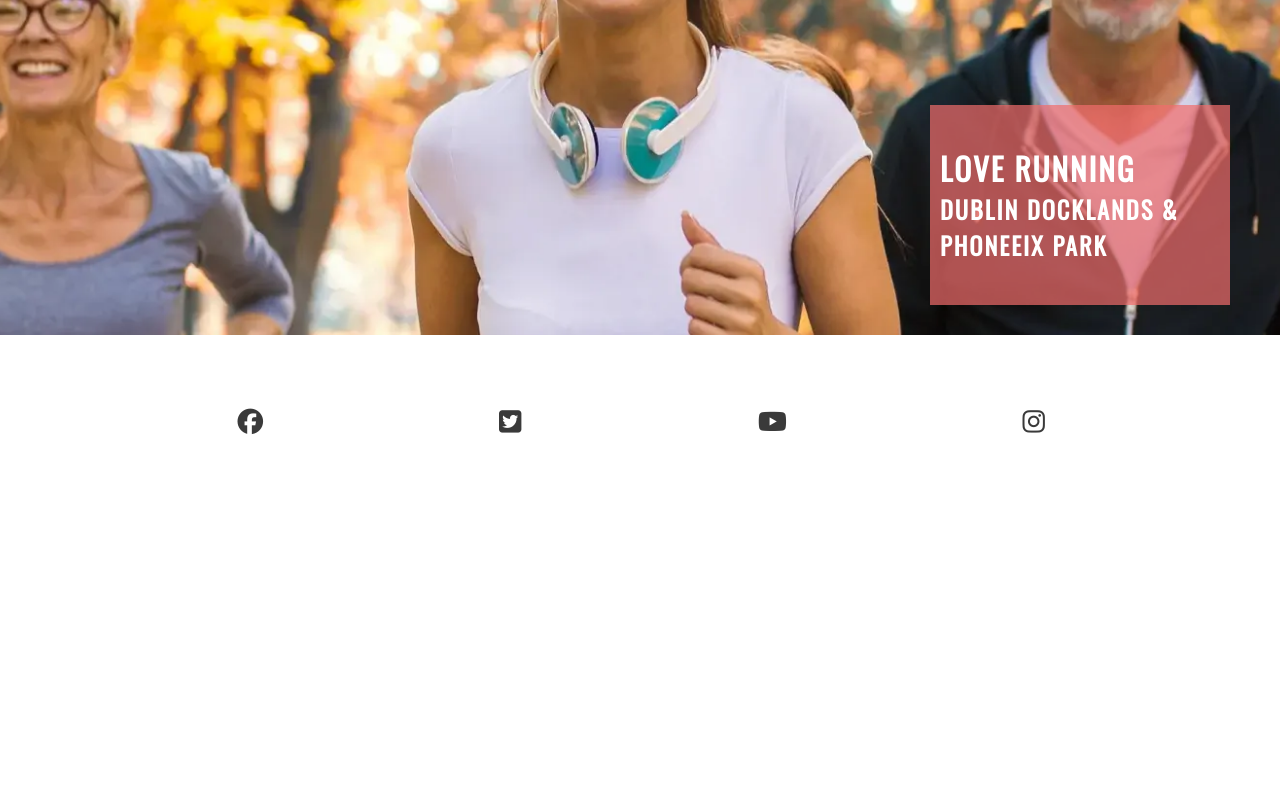
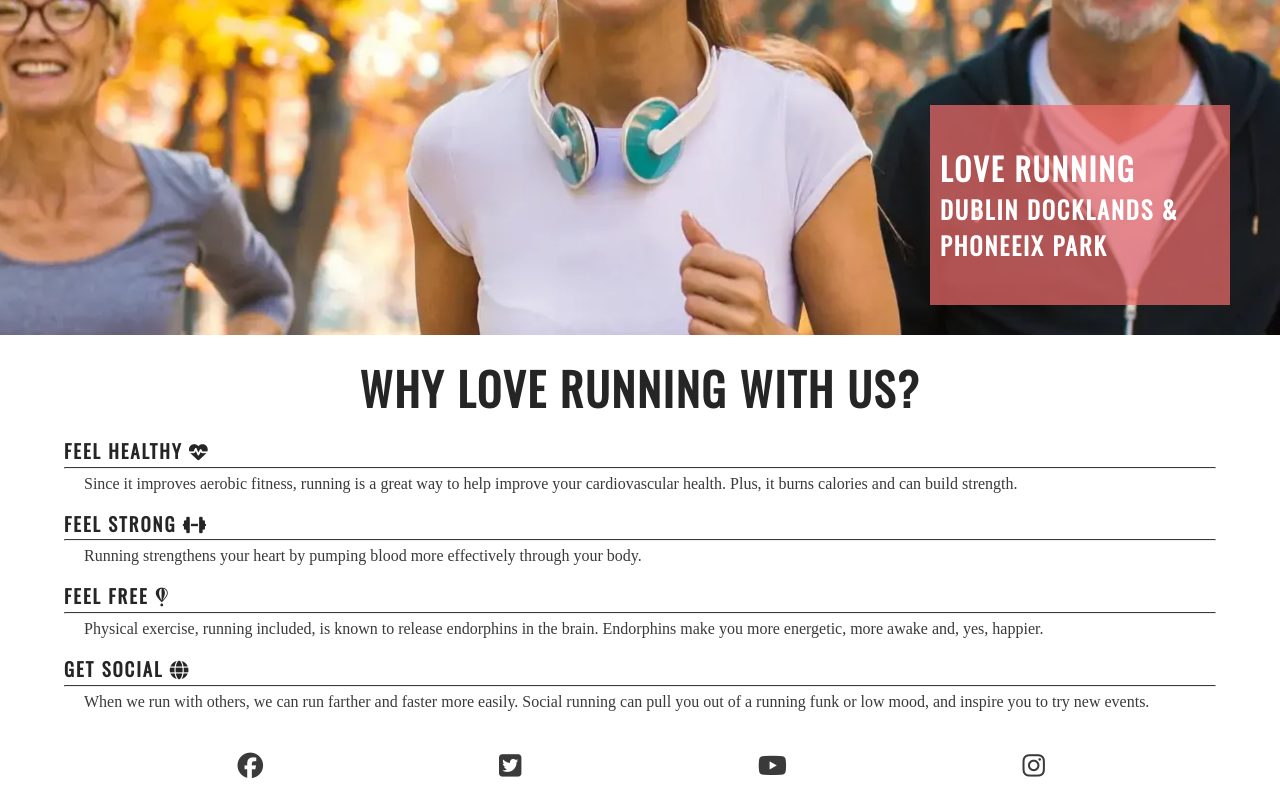
Before and after one commit to JoWolfarth/love-running, a plain HTML site: page index.html in a window 1280 px wide. Shown: the part 344-1144 px from the top of the page. Before the commit the page ends 800 px from the top, so only its background shows below. Drawn offline with nearby package versions, Linux system fonts and the light colour scheme.

Commit message:
added reasons section

```diff
--- a/assets/css/style.css
+++ b/assets/css/style.css
@@ -114,6 +114,33 @@ main {
     color: #ffffff;
 }
 
+/*benefits section*/
+
+#reasons {
+    width: 90%;
+    margin: 20px auto;
+}
+
+#reasons h2 {
+    margin-bottom: 20px;
+    text-align: center;
+    font-size: 280%;
+}
+
+#benefits-physical>div, #benefits-mental>div {
+    line-height: 20px;
+    margin-bottom: 20px;
+}
+
+#benefits p {
+    padding: 0 20px;
+}
+
+hr {
+    border-top: 1px solid #3a3a3a;
+    margin: 5px 0;
+}
+
 /*Footer*/
 #social-networks {
     text-align: center;
--- a/index.html
+++ b/index.html
@@ -44,6 +44,43 @@
                 <h3>Dublin Docklands & Phoneeix Park</h3>
             </div>
         </section>
+
+        <!--Benefits-->
+        <section id="reasons">
+            <div id="benefits">
+                <h2>Why Love Running With Us?</h2>
+                <div id="benefits-physical">
+                    <div>
+                        <h3>Feel healthy <i class="fa-solid fa-heart-pulse"></i></h3>
+                        <hr>
+                        <p>Since it improves aerobic fitness, running is a great way to help improve your cardiovascular
+                            health. Plus, it burns calories and can build strength.</p>
+                    </div>
+                    <div>
+                        <h3>Feel strong <i class="fa-solid fa-dumbbell"></i></h3>
+                        <hr>
+                        <p>Running strengthens your heart by pumping blood more effectively through your body.</p>
+                    </div>
+                </div>
+                <div id="benefits-mental">
+                    <div>
+                        <h3>Feel free <i class="fa-brands fa-fly"></i></h3>
+                        <hr>
+                        <p>Physical exercise, running included, is known to release endorphins in the brain. Endorphins
+                            make you more energetic, more awake and, yes, happier.</p>
+                    </div>
+
+                    <div>
+                        <h3>Get social <i class="fa-solid fa-globe"></i></h3>
+                        <hr>
+                        <p>When we run with others, we can run farther and faster more easily. Social running can pull
+                            you out of a running funk or low mood, and inspire you to try new events.</p>
+                    </div>
+                </div>
+            </div>
+        </section>
+
+
     </main>
 
     <!-- Footer -->
```
